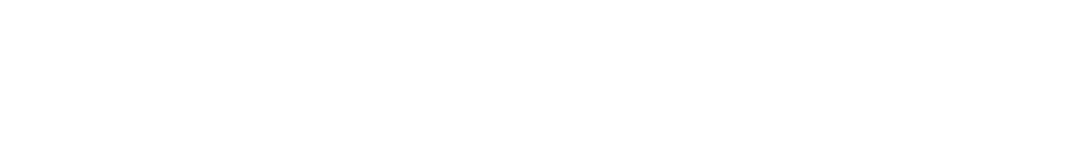
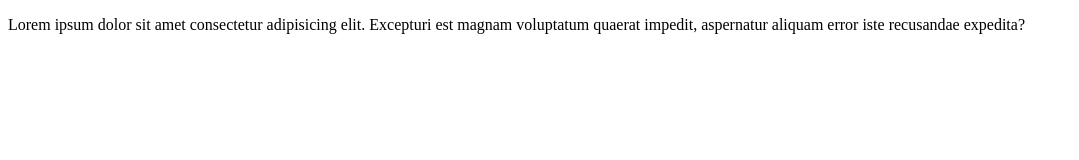
Before and after one commit to flying01/test1, a plain HTML site: page index.html in a window 1280 px wide. Shown: the whole page, without its empty margins (0-1079 px from the left). Drawn offline with Linux system fonts and the light colour scheme.

Commit message:
add 20 words in index.html

```diff
--- a/index.html
+++ b/index.html
@@ -6,5 +6,11 @@
     <meta name="viewport" content="width=device-width, initial-scale=1.0" />
     <title>Document</title>
   </head>
-  <body></body>
+  <body>
+    <p>
+      Lorem ipsum dolor sit amet consectetur adipisicing elit. Excepturi est
+      magnam voluptatum quaerat impedit, aspernatur aliquam error iste
+      recusandae expedita?
+    </p>
+  </body>
 </html>
```
